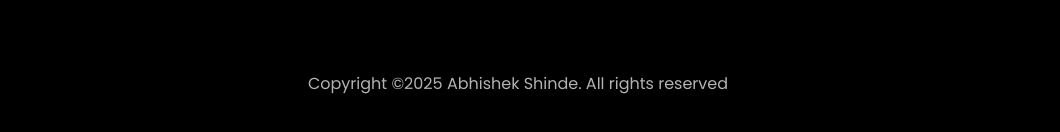
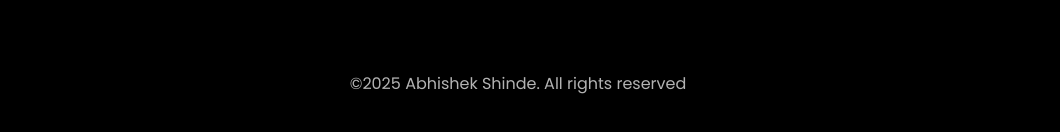
Before and after one commit to Abhishek5805/AbhishekShinde.github.io, a plain HTML site: page index.html in a window 1280 px wide. Shown: the part 5754-5886 px from the top of the page, without its empty margins (122-1182 px from the left). Drawn offline with nearby package versions, Linux system fonts and the light colour scheme; animation ran at ten frames a second; files whose address does not match are found by name.

Commit message:
Update index.html

```diff
--- a/index.html
+++ b/index.html
@@ -589,7 +589,7 @@
 			<div class="col-md-12 text-center">
 
 			  <p><!-- Link back to Colorlib can't be removed. Template is licensed under CC BY 3.0. -->
-	Copyright &copy;<script>document.write(new Date().getFullYear());</script> Abhishek Shinde. All rights reserved
+ &copy;<script>document.write(new Date().getFullYear());</script> Abhishek Shinde. All rights reserved
 		  </div>
 		</div>
 	  </footer>
```
